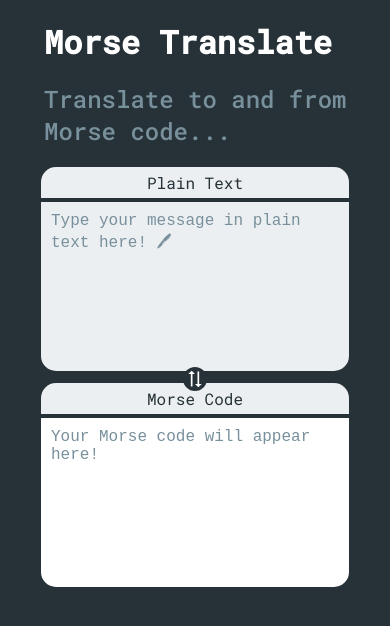
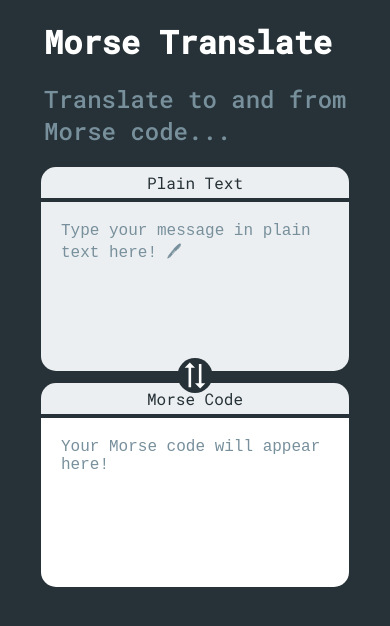
Before and after one commit to Abdelar/morse-translate, a React (Create React App) app: page / in a window 390 px wide. Shown: the top 626 px of the page. Built offline with nearby package versions, Linux system fonts and the light colour scheme.

Commit message:
Enlarge the revert icon

```diff
--- a/src/App.css
+++ b/src/App.css
@@ -36,7 +36,7 @@ textarea {
 	resize: none;
 	border: none;
 	margin: 0;
-	padding: 10px;
+	padding: 20px;
 	height: 20vh;
 	border-bottom-left-radius: 15px;
 	border-bottom-right-radius: 15px;
@@ -57,15 +57,17 @@ label {
 .revert {
 	margin: 0;
 	padding: 2px;
+	border-radius: 50%;
+	cursor: pointer;
+	/* centering */
 	position: absolute;
 	top: 50%;
 	left: 50%;
 	margin-right: -50%;
 	transform: translate(-50%, -50%);
+	/* coloring */
 	background-color: var(--background-color);
 	color: white;
-	border-radius: 50%;
-	cursor: pointer;
 }
 .revert:hover {
 	color: var(--blueGrey-color-100);
@@ -80,7 +82,7 @@ label {
 		margin-top: 8px;
 	}
 	.revert {
-		transform: translate(-50%, -50%) rotate(90deg);
+		transform: translate(-50%, -60%) rotate(90deg);
 		transform-origin: center center;
 	}
 }
--- a/src/App.js
+++ b/src/App.js
@@ -43,7 +43,7 @@ const App = () => {
 							}
 						/>
 					</div>
-					<SyncAlt className='revert' onClick={revert} />
+					<SyncAlt className='revert' onClick={revert} fontSize='large' />
 					<div id={toMorse ? 'second' : 'first'} className='column'>
 						<label>Morse Code</label>
 						<textarea
```
